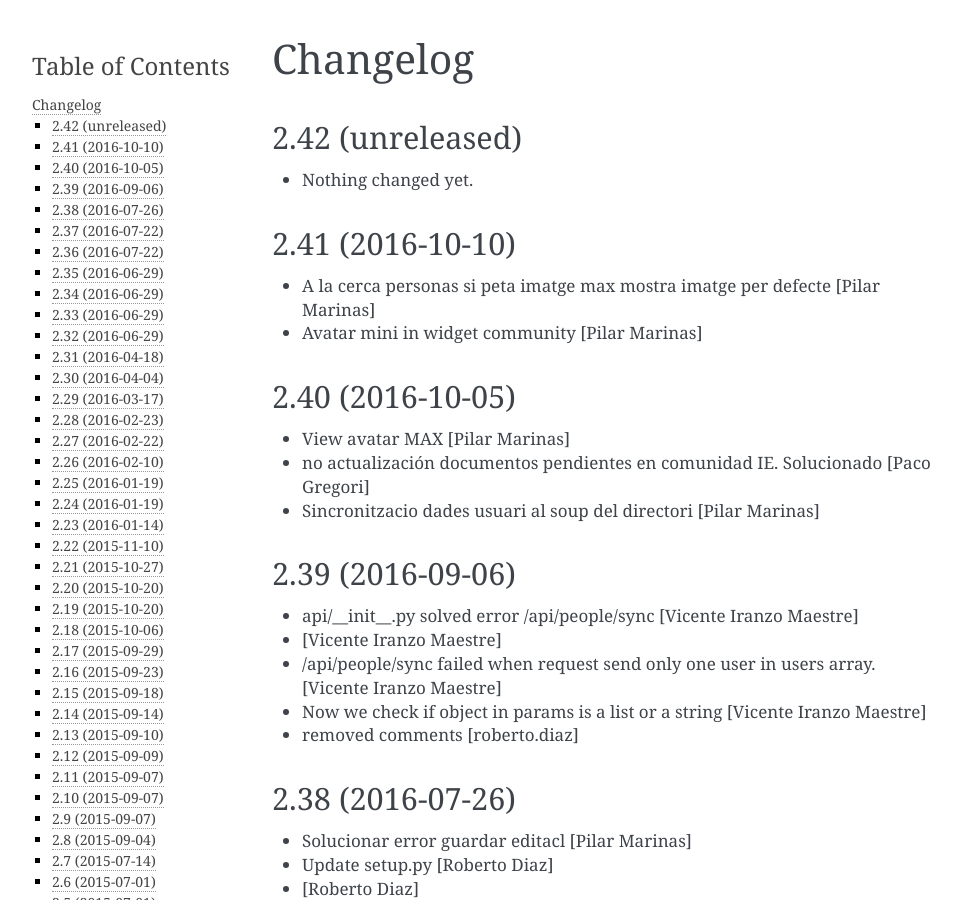
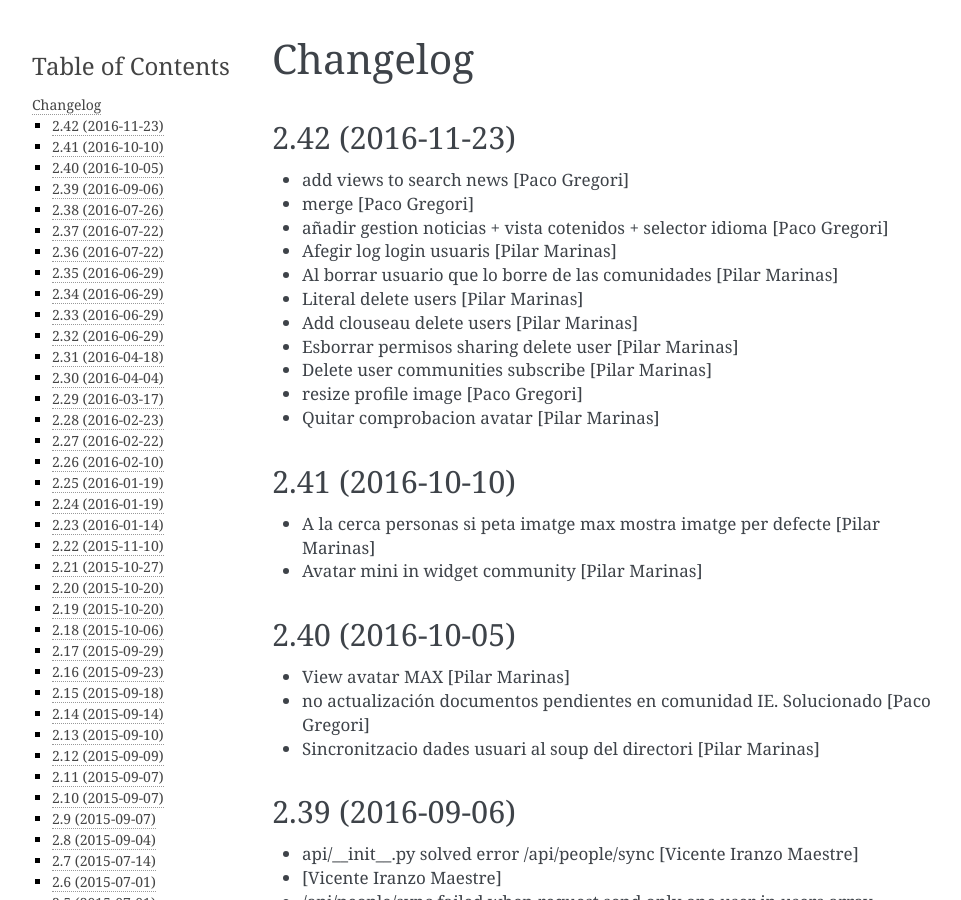
Before and after one commit to UPCnet/ulearn.core, a Sphinx documentation site: the page built from docs/HISTORY.rst, in a window 1280 px wide and 900 px high. Shown: the whole window, without its empty margins (148-1109 px from the left). Built offline with Sphinx 7.4.7, drawn with Linux system fonts in a browser that asks for light colours; pages that are not in the unit, such as notebooks, are missing from menus.

Commit message:
Preparing release 2.42

```diff
--- a/docs/HISTORY.rst
+++ b/docs/HISTORY.rst
@@ -1,11 +1,20 @@
 Changelog
 =========
 
-2.42 (unreleased)
+2.42 (2016-11-23)
 -----------------
 
-- Nothing changed yet.
-
+* add views to search news [Paco Gregori]
+* merge [Paco Gregori]
+* añadir gestion noticias + vista cotenidos + selector idioma [Paco Gregori]
+* Afegir log login usuaris [Pilar Marinas]
+* Al borrar usuario que lo borre de las comunidades [Pilar Marinas]
+* Literal delete users [Pilar Marinas]
+* Add clouseau delete users [Pilar Marinas]
+* Esborrar permisos sharing delete user [Pilar Marinas]
+* Delete user communities subscribe [Pilar Marinas]
+* resize profile image [Paco Gregori]
+* Quitar comprobacion avatar [Pilar Marinas]
 
 2.41 (2016-10-10)
 -----------------
--- a/setup.py
+++ b/setup.py
@@ -1,7 +1,7 @@
 from setuptools import setup, find_packages
 import os
 
-version = '2.42.dev0'
+version = '2.42'
 
 README = open('README.rst').read()
 HISTORY = open(os.path.join('docs', 'HISTORY.rst')).read()
```
